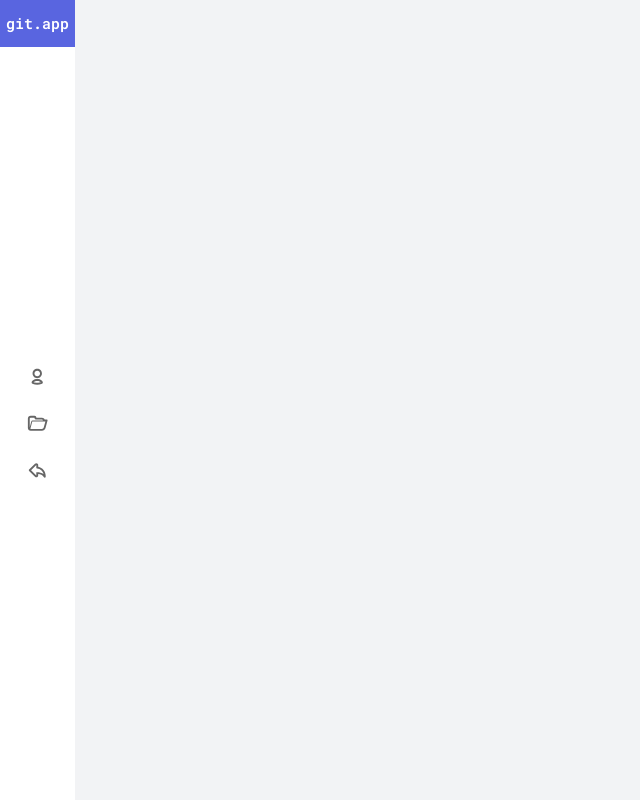
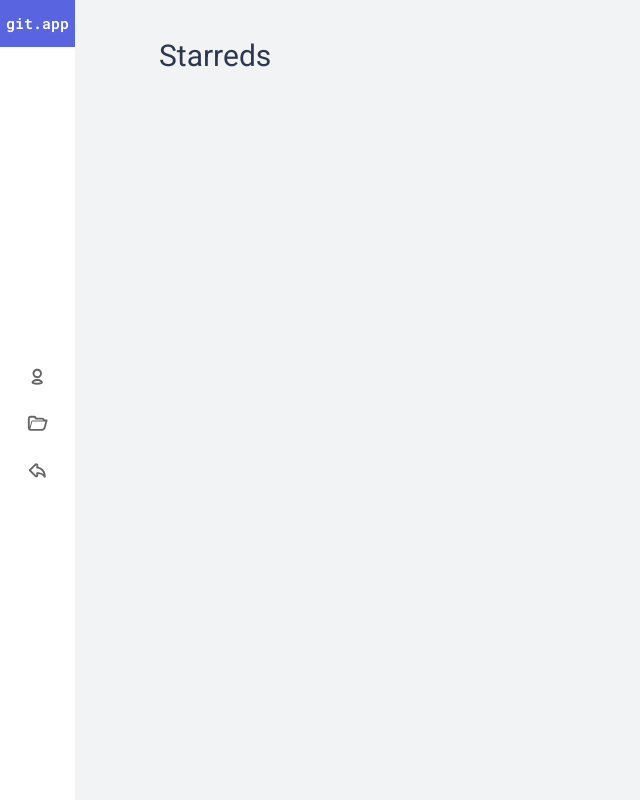
Before and after one commit to dfsilvadev/react-firebase, a React (Create React App) app: page /starred in a window 1280 px wide. Before the commit this address had no page. Shown: the whole page, without its empty margins (0-640 px from the left). Built offline with nearby package versions, Linux system fonts and the light colour scheme.

Commit message:
feat: criando a estrutura da page starred e definindo as rotas

```diff
--- a/src/Routes.jsx
+++ b/src/Routes.jsx
@@ -2,12 +2,14 @@ import React from "react";
 import { Routes, Route } from "react-router-dom";
 import Home from "./pages/Home";
 import Repos from "./pages/Repos";
+import Starred from "./pages/Starred";
 
 const MyRoutes = () => {
   return (
     <Routes>
       <Route path="/" element={<Home />} />
       <Route path="repos" element={<Repos />} />
+      <Route path="starred" element={<Starred />} />
     </Routes>
   );
 };
--- /dev/null
+++ b/src/pages/Starred.jsx
@@ -0,0 +1,11 @@
+import React from "react";
+
+const Starred = () => {
+  return (
+    <div>
+      <h1>Starreds</h1>
+    </div>
+  );
+};
+
+export default Starred;
```
